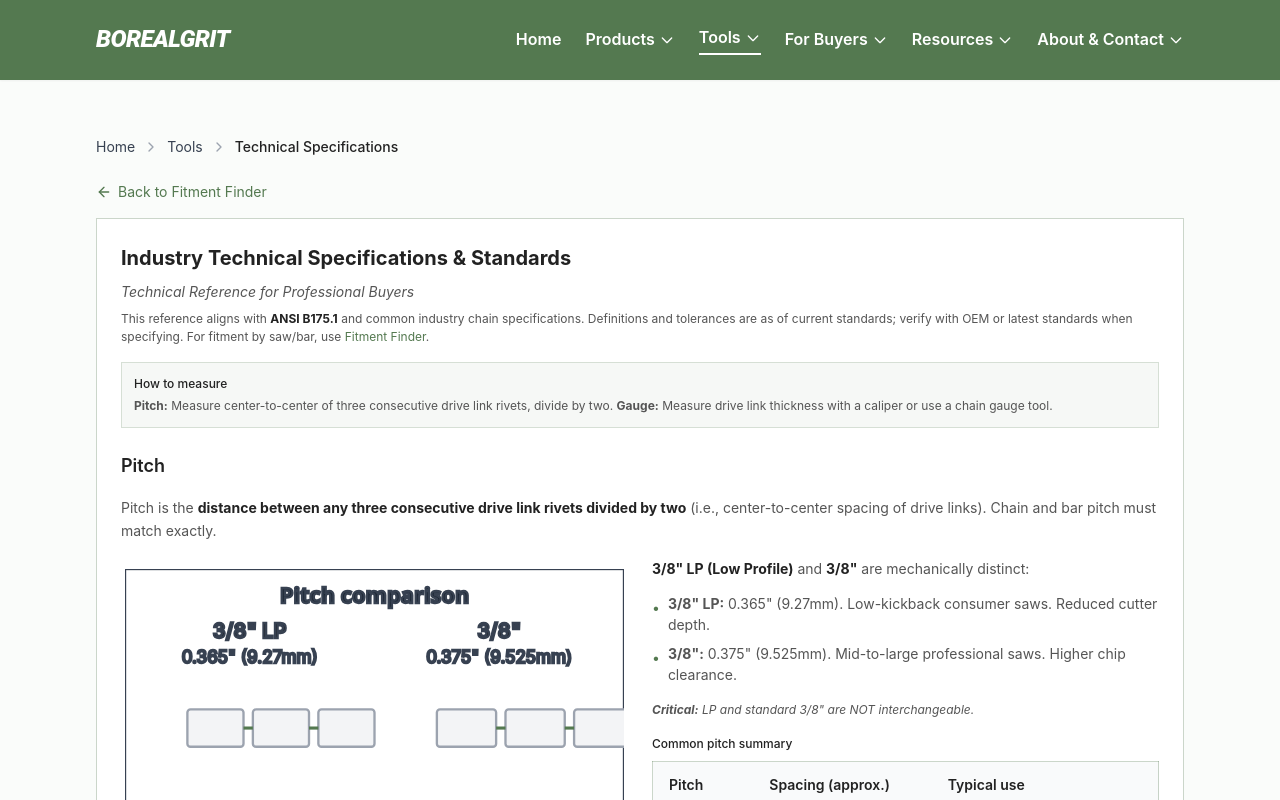
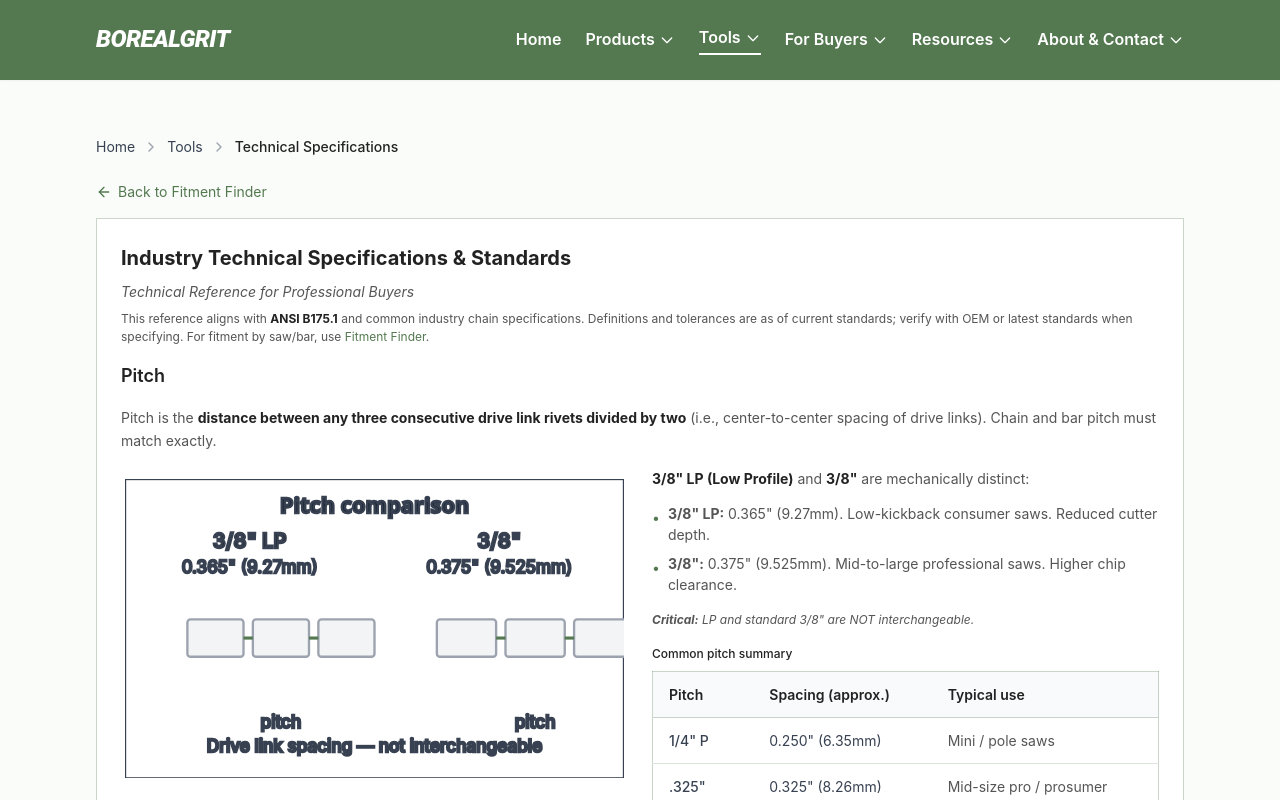
Before and after one commit to LoganOYoung/chainsaw-chain-supplier-borealgrit, a Next.js app: page /tools/technical-specs in a window 1280 px wide. Shown: the top 800 px of the page. Built offline with nearby package versions, Linux system fonts and the light colour scheme.

Commit message:
content(tools): remove How to measure box from Technical Specs

```diff
--- a/app/tools/technical-specs/page.tsx
+++ b/app/tools/technical-specs/page.tsx
@@ -182,12 +182,6 @@ export default function TechnicalSpecsPage() {
           <p className="text-xs text-text-body mb-4">
             This reference aligns with <strong className="text-text-main">ANSI B175.1</strong> and common industry chain specifications. Definitions and tolerances are as of current standards; verify with OEM or latest standards when specifying. For fitment by saw/bar, use <Link href="/fitment-finder" className="text-forest-brand hover:underline">Fitment Finder</Link>.
           </p>
-          <div className="mb-6 p-3 bg-forest-brand/5 border border-forest-brand/20 rounded-none">
-            <p className="text-xs font-medium text-text-main mb-1">How to measure</p>
-            <p className="text-xs text-text-body">
-              <strong>Pitch:</strong> Measure center-to-center of three consecutive drive link rivets, divide by two. <strong>Gauge:</strong> Measure drive link thickness with a caliper or use a chain gauge tool.
-            </p>
-          </div>
 
           <div className="space-y-6 sm:space-y-8">
             {/* Pitch */}
```
